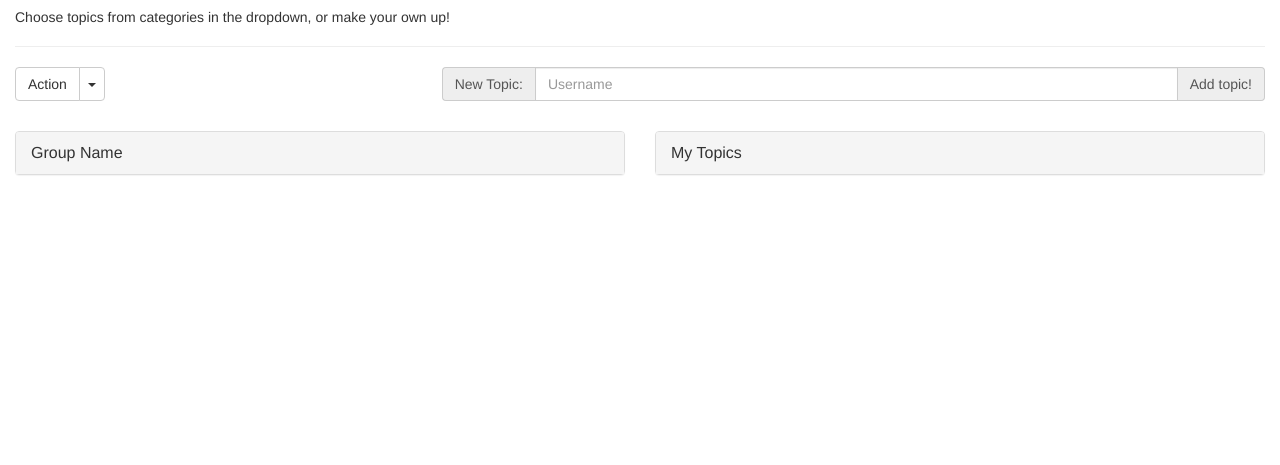
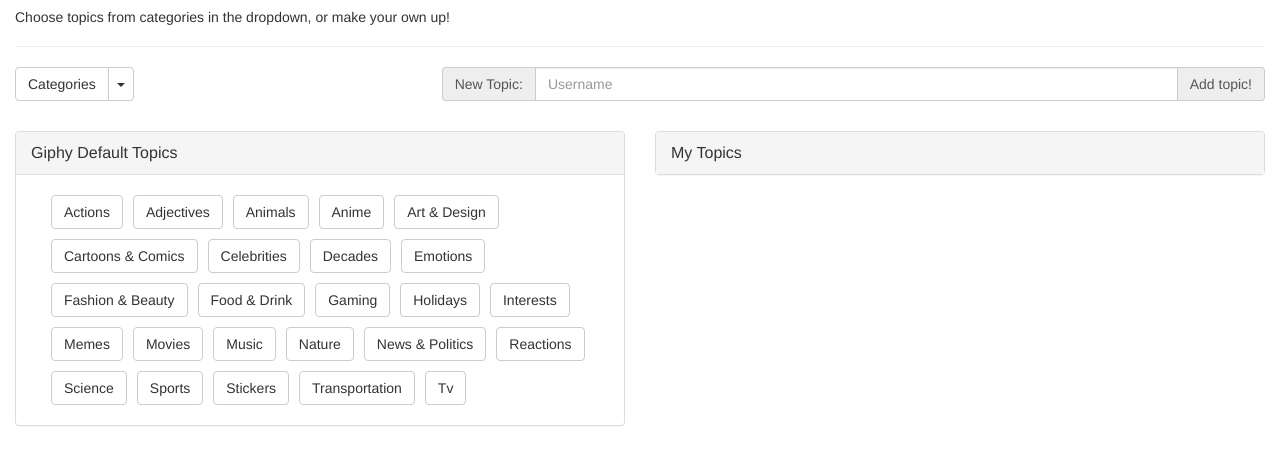
Before and after one commit to abruestle/Gif-Retriever, a plain HTML site: page index.html in a window 1280 px wide. Shown: the part 83-548 px from the top of the page. Drawn offline with Linux system fonts and the light colour scheme.

Commit message:
dropdown working; showing/hiding topic boxes

```diff
--- a/index.html
+++ b/index.html
@@ -24,17 +24,17 @@
 			</div>
 			<div class="row">
 				<div class="col-sm-4">
-					<div class="btn-group">
+					<div class="btn-group" id="categories">
 
 						<button class="btn btn-default">
-						Action
+						Categories
 						</button>
 						<button data-toggle="dropdown" class="btn btn-default dropdown-toggle">
 						<span class="caret"></span>
 						</button>
-						<ul class="dropdown-menu" id="categories">
+						<ul class="dropdown-menu">
 							<li>
-								<a href="#">Action</a>
+								<a href="#">Categories</a>
 							</li>
 						</ul>
 					</div>
@@ -57,7 +57,7 @@
 
 								<div class="panel panel-default">
 									<div class="panel-heading"  data-toggle="collapse" data-parent="#panel-283607" href="#panel-element-850776">
-										<a class="panel-title collapsed" data-toggle="collapse" data-parent="#panel-283607" href="#panel-element-850776">Group Name</a>
+										<a class="panel-title collapsed" data-toggle="collapse" data-parent="#panel-283607" href="#panel-element-850776" id="categoryName">Group Name</a>
 									</div>
 									<div id="panel-element-850776" class="panel-collapse collapse">
 										<div class="panel-body">
--- a/js/scripts.js
+++ b/js/scripts.js
@@ -10,7 +10,7 @@ var gifRetriever = {
 		//opens category area for which it is created
 
 		//Topics should have uniform capitalization - all lower or proper.
-		$("#"+area).append('<button type = "button" class="btn btn-default topic">'+gifRetriever.toTitleCase(topic)+'</button>');
+		$("#"+area).append('<button type = "button" class="btn btn-default topic">'+gifRetriever.toTitleCase(topic).trim()+'</button>');
 	},
 	createGif: function(topic) {
 		// Creates a gif based on which button was pressed
@@ -44,9 +44,13 @@ var gifRetriever = {
 	getCategory: function() {
 		//
 		$("#categoryTopics").empty();
-		for (var i = 0; i < gifRetriever.topics[gifRetriever.topicCategories.indexOf(gifRetriever.curCategory)].length; i++) {
-			$("#categoryTopics").append(gifRetriever.buttonCreator(gifRetriever.topics[gifRetriever.topicCategories.indexOf(gifRetriever.curCategory)][i], "categoryTopics"));
+		for (var i = 0; i < gifRetriever.topics[gifRetriever.topicCategories.indexOf((gifRetriever.curCategory).toLowerCase())].length; i++) {
+			$("#categoryTopics").append(gifRetriever.buttonCreator(gifRetriever.topics[gifRetriever.topicCategories.indexOf((gifRetriever.curCategory).toLowerCase())][i], "categoryTopics"));
 		}
+		$("#categoryName").text(gifRetriever.toTitleCase(gifRetriever.curCategory));
+
+		$("#panel-element-850776").collapse("show");
+		$("#panel-element-265940").collapse("hide");
 	},
 	animate: function(image) {
 		//Animates or stills gif
@@ -68,9 +72,9 @@ var gifRetriever = {
 	startUp: function() {
 		//starts program up
 		//Creates dropdown list of categories
-		$("#categories").empty();
+		$("#categories ul").empty();
 		for (var i = 0; i < gifRetriever.topicCategories.length; i++) {
-			$("#categories").append('<li><a href="#">'+gifRetriever.toTitleCase(gifRetriever.topicCategories[i])+'</a></li>');
+			$("#categories ul").append('<li><a href="#">'+gifRetriever.toTitleCase(gifRetriever.topicCategories[i])+'</a></li>');
 		}
 
 		//chooses random default category
@@ -88,9 +92,24 @@ var gifRetriever = {
 
 gifRetriever.startUp();
 
+
+$("body").on("click", "#categories ul li", function(){
+    //if I want to add the category chosen as the dropdown text
+	// $("#categories .btn:first-child").text($(this).text());
+ //    $("#categories .btn:first-child").val($(this).text());
+	console.log("test");
+	gifRetriever.curCategory = $(this).text();
+	gifRetriever.getCategory();
+});
+
 $("body").on("click", "#addTopic", function() {
 	gifRetriever.buttonCreator($("#newTopic").val(), "myTopics");
+	$("#panel-element-265940").collapse("show");
+	$("#panel-element-850776").collapse("hide");
 });
+
+
+
 $("body").on("click", ".topic", function() {
     	gifRetriever.createGif($(this).text());
 
@@ -104,6 +123,8 @@ $("body").on("click", "img", function() {
 $(document).keypress(function(e) {
     if(e.which == 13) {
         gifRetriever.buttonCreator($("#newTopic").val(), "myTopics");
+		$("#panel-element-265940").collapse("show");
+		$("#panel-element-850776").collapse("hide");
     }
 });
 
```
